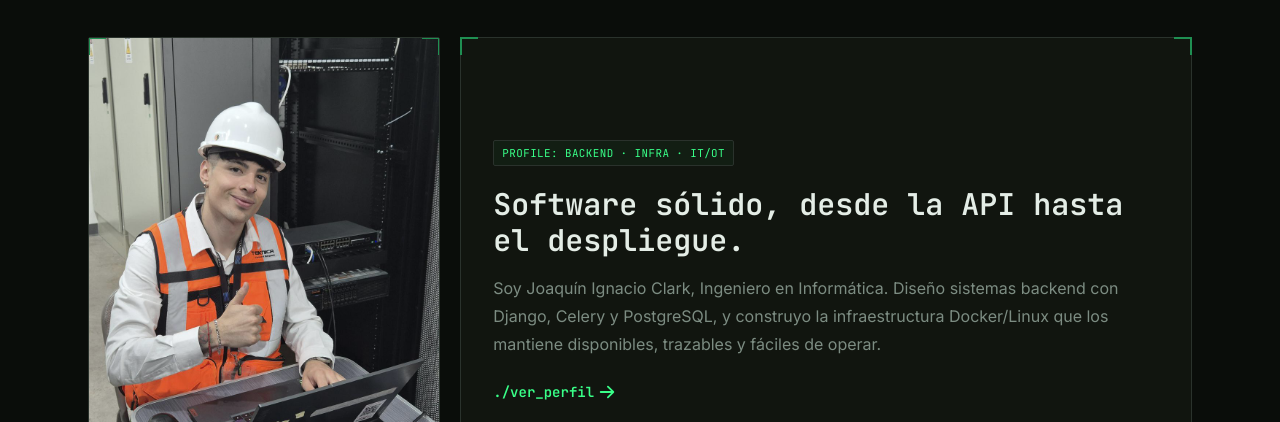
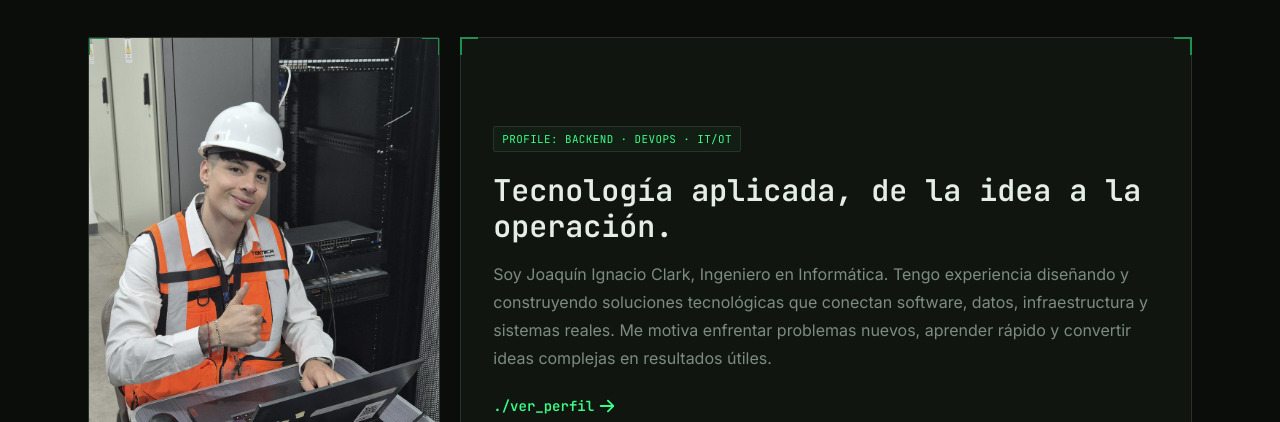
Before and after one commit to jignacioc/portafolio, a React (Vite) app: page / in a window 1280 px wide. Shown: the part 980-1402 px from the top of the page. Built offline with nearby package versions, Linux system fonts and the light colour scheme.

Commit message:
fix(home): ajustar perfil profesional

```diff
--- a/src/components/home/aboutHome/AboutHome.jsx
+++ b/src/components/home/aboutHome/AboutHome.jsx
@@ -18,14 +18,15 @@ export default function AboutHome() {
                 </div>
 
                 <div className="tech-panel flex flex-col justify-center p-6 md:p-8">
-                    <span className="stack-chip mb-5">PROFILE: BACKEND · INFRA · IT/OT</span>
+                    <span className="stack-chip mb-5">PROFILE: BACKEND · DEVOPS · IT/OT</span>
                     <h3 className="text-2xl font-semibold text-ink md:text-3xl">
-                        Software sólido, desde la API hasta el despliegue.
+                        Tecnología aplicada, de la idea a la operación.
                     </h3>
                     <p className="mt-4 leading-7 text-muted">
-                        Soy Joaquín Ignacio Clark, Ingeniero en Informática. Diseño sistemas
-                        backend con Django, Celery y PostgreSQL, y construyo la infraestructura
-                        Docker/Linux que los mantiene disponibles, trazables y fáciles de operar.
+                        Soy Joaquín Ignacio Clark, Ingeniero en Informática. Tengo experiencia
+                        diseñando y construyendo soluciones tecnológicas que conectan software,
+                        datos, infraestructura y sistemas reales. Me motiva enfrentar problemas
+                        nuevos, aprender rápido y convertir ideas complejas en resultados útiles.
                     </p>
 
                     <Link
```
